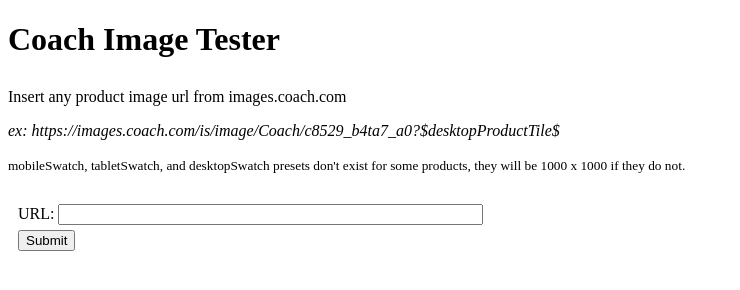
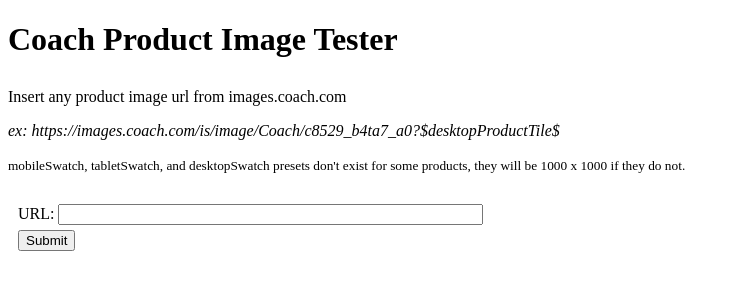
Before and after one commit to performance-addicts/tpr-image-tester, a plain HTML site: page index.html in a window 1280 px wide. Shown: the whole page, without its empty margins (0-740 px from the left). Drawn offline with Linux system fonts and the light colour scheme; no server answers.

Commit message:
title, h1

```diff
--- a/index.html
+++ b/index.html
@@ -3,7 +3,7 @@
   <head>
     <meta charset="UTF-8" />
     <meta name="viewport" content="width=device-width, initial-scale=1.0" />
-    <title>Document</title>
+    <title>Coach Product Image Tester</title>
     <!-- <link rel="stylesheet" href="./assets/css/style.css" /> -->
     <style>
       .form-example {
@@ -27,7 +27,7 @@
     </style>
   </head>
   <body>
-    <h1>Coach Image Tester</h1>
+    <h1>Coach Product Image Tester</h1>
     <div class="info">
       <p>Insert any product image url from images.coach.com</p>
       <p class="example">
```
